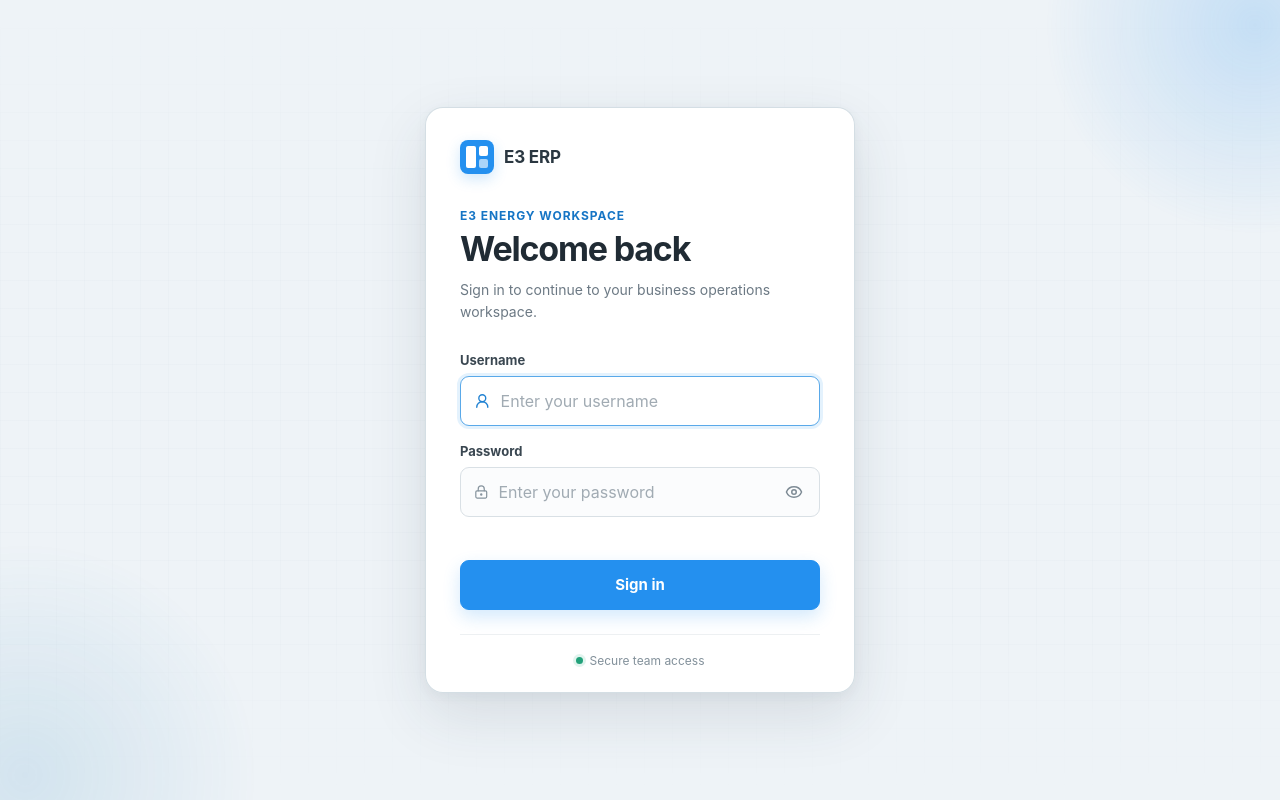
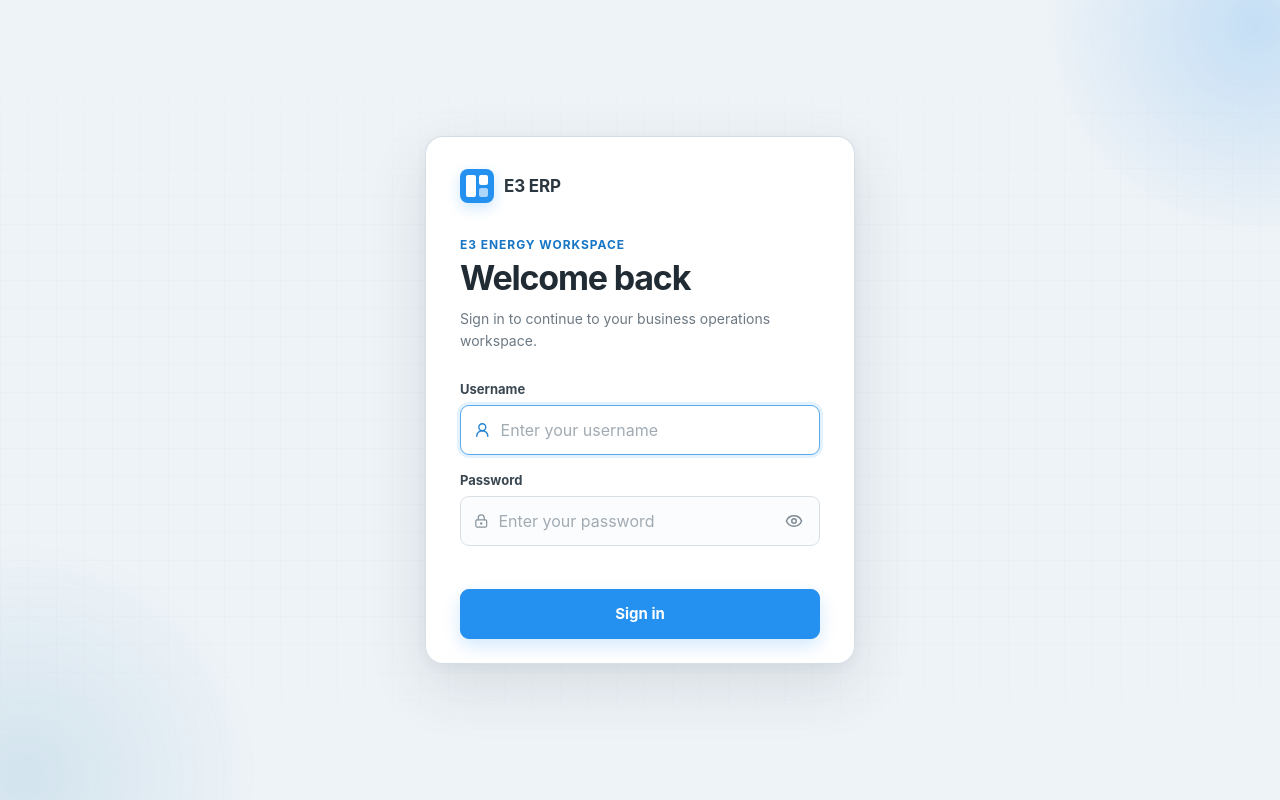
Before and after one commit to percival-peng-wiseway/E3_ERP, a Next.js app: page /login in a window 1280 px wide. Built offline with nearby package versions, Linux system fonts and the light colour scheme.

Commit message:
Remove login access footer

```diff
--- a/src/app/login/login.module.css
+++ b/src/app/login/login.module.css
@@ -274,26 +274,6 @@
   animation: spin 800ms linear infinite;
 }
 
-.footer {
-  display: flex;
-  align-items: center;
-  justify-content: center;
-  margin-top: 24px;
-  padding-top: 18px;
-  gap: 7px;
-  color: #82909a;
-  border-top: 1px solid #edf0f2;
-  font-size: 12px;
-}
-
-.statusDot {
-  width: 7px;
-  height: 7px;
-  background: #22a17a;
-  border-radius: 50%;
-  box-shadow: 0 0 0 3px #e1f4ee;
-}
-
 @keyframes spin {
   to { transform: rotate(360deg); }
 }
--- a/src/app/login/page.tsx
+++ b/src/app/login/page.tsx
@@ -35,11 +35,6 @@ export default function LoginPage() {
         </header>
 
         <LoginForm />
-
-        <footer className={styles.footer}>
-          <span className={styles.statusDot} aria-hidden="true" />
-          <span>Secure team access</span>
-        </footer>
       </section>
     </main>
   );
```
